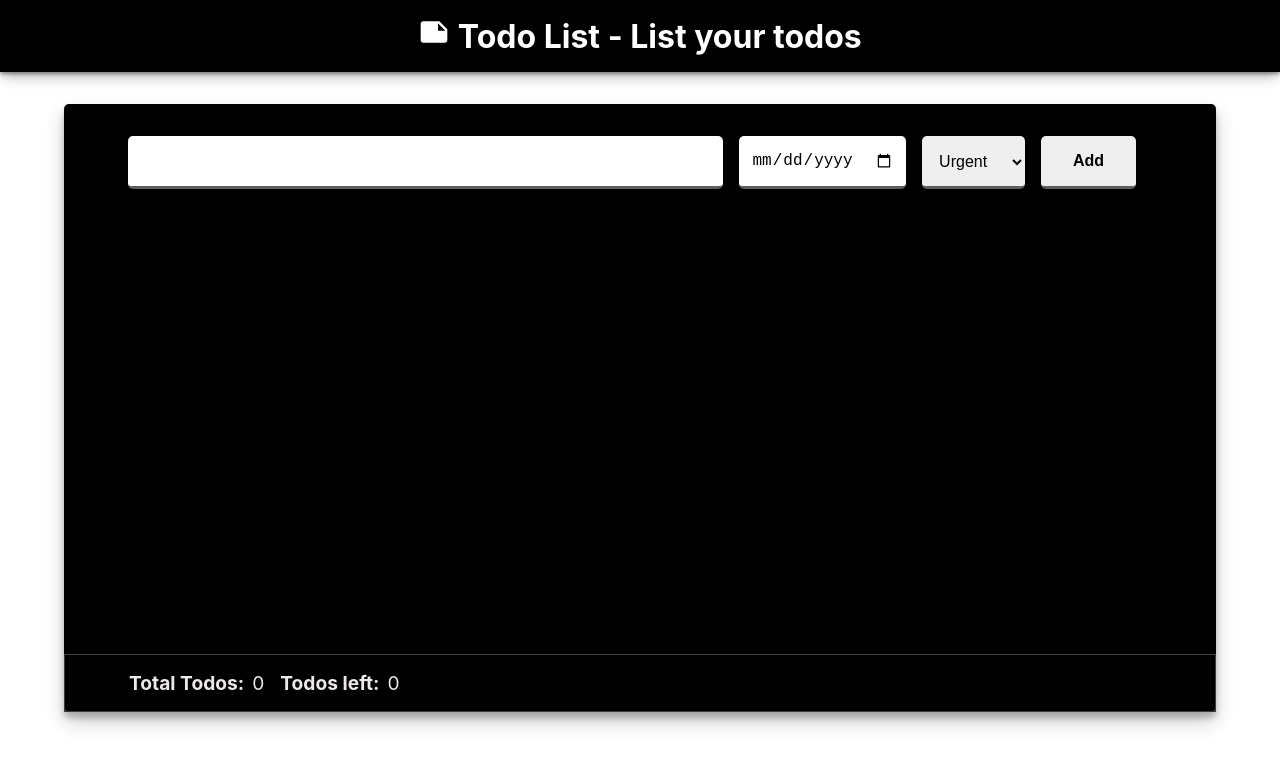
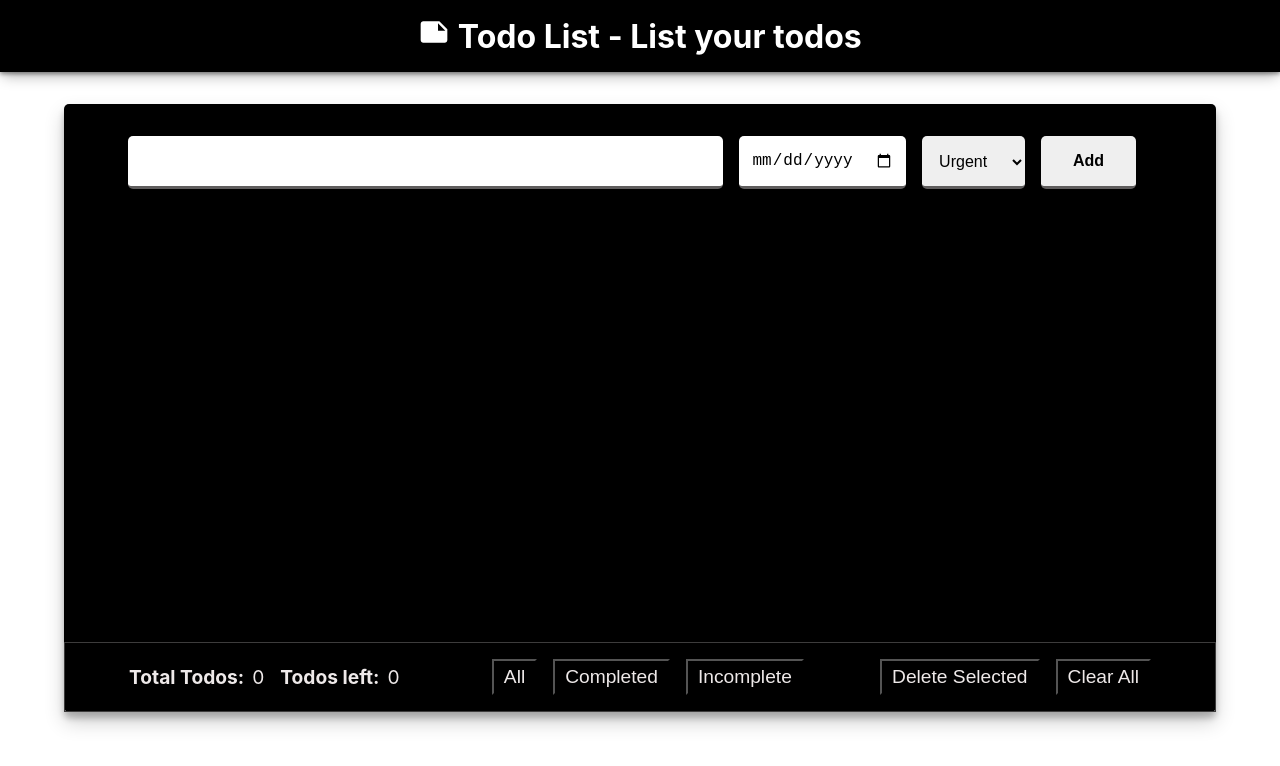
Before and after one commit to muhammadfahad895/todoapp, a React (Create React App) app: page / in a window 1280 px wide. Shown: the top 766 px of the page. Built offline with nearby package versions, Linux system fonts and the light colour scheme.

Commit message:
filter button added

```diff
--- a/src/App.css
+++ b/src/App.css
@@ -118,16 +118,15 @@
 .main .todo_stats {
   display: flex;
   padding: 1rem 4rem;
-  width: 100%;
+  align-items: center;
+  justify-content: space-between;
+  border: 1px solid rgb(61, 60, 60);
 }
 
 .filter-btn {
   display: flex;
   gap: 1rem;
-  /* justify-content: center; */
-  padding-bottom: 1rem;
-  flex: 1;
-  margin-left: 15rem;
+  justify-content: center;
 }
 
 .filter-btn button {
--- a/src/App.js
+++ b/src/App.js
@@ -183,10 +183,9 @@ function App() {
             )}
           </ul>
         </div>
-        <div
-          className="todo_stats"
-          style={{ border: "1px solid rgb(61, 60, 60)" }}
-        >
+
+        <div className="todo_stats">
+          <div style={{ display: "flex", justifyContent: "center" }}>
             <p
               className="todo-count"
               style={{ paddingRight: "1rem", fontWeight: "bold" }}
@@ -206,6 +205,18 @@ function App() {
               </span>
             </p>
           </div>
+
+          <div className="filter-btn">
+            <button>All</button>
+            <button>Completed</button>
+            <button>Incomplete</button>
+          </div>
+
+          <div className="filter-btn">
+            <button>Delete Selected</button>
+            <button>Clear All</button>
+          </div>
+        </div>
       </main>
     </div>
   );
```
Lines whose indentation alone changed are shown as unchanged.
